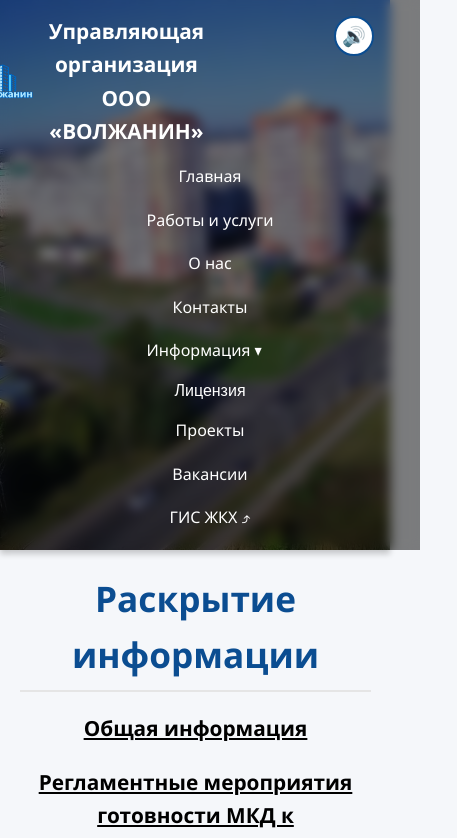
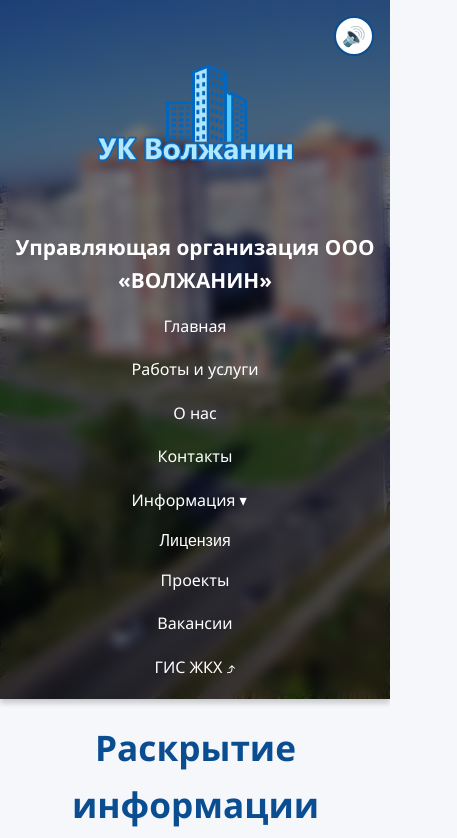
Before and after one commit to yk-volzanin-yar/yk-volzanin-yar, a React (Vite) app: page /info in a window 390 px wide. Shown: the top 838 px of the page, 457 px wide, since content can reach past the window. Built offline with nearby package versions, Linux system fonts and the light colour scheme.

Commit message:
fix sizes

```diff
--- a/src/assets/styles.css
+++ b/src/assets/styles.css
@@ -10,6 +10,7 @@
 
 html, body {
   height: 100%;
+  overflow-x: hidden;
 }
 
 #root {
@@ -87,13 +88,17 @@
   display: flex;
   flex-direction: column;
   align-items: center;
+  text-align: center;
   gap: 12px;
 }
 
 .logo-container {
   display: flex;
+  flex-direction: row;
   align-items: center;
+  justify-content: center;
   gap: 1rem;
+  text-align: left;
 }
 
 .header-logo-img {
@@ -601,6 +606,29 @@
 }
 
 /* === Адаптивность === */
+@media (max-width: 1024px) {
+  .logo-container {
+    flex-direction: column;
+    align-items: center;
+    text-align: center;
+  }
+
+  .header-logo-img {
+    height: 260px;
+  }
+
+  .site-header {
+    background-position: center center;
+    background-size: cover;
+    min-height: 320px;
+  }
+
+  .logo {
+    font-size: 1.6rem;
+    text-align: center;
+  }
+}
+
 @media (max-width: 768px) {
   .nav-wrapper {
     flex-direction: column;
@@ -632,13 +660,19 @@
     min-height: 240px;
   }
 
+  .logo-container {
+    flex-direction: column;
+    align-items: center;
+    text-align: center;
+  }
+
   .header-logo-img {
-    height: 70px;
+    height: 200px;
+    max-width: 90%;
   }
 
   .logo {
-    font-size: 1.3rem;
-    margin-right: 30vh;
+    font-size: 1.4rem;
   }
 
   .contacts-layout {
@@ -674,12 +708,11 @@
   }
 
   .header-logo-img {
-    height: 70px;
+    height: 200px;
   }
 
   .logo {
     font-size: 1.3rem;
-    margin-right: 30vh;
   }
 
   .welcome-text {
```
